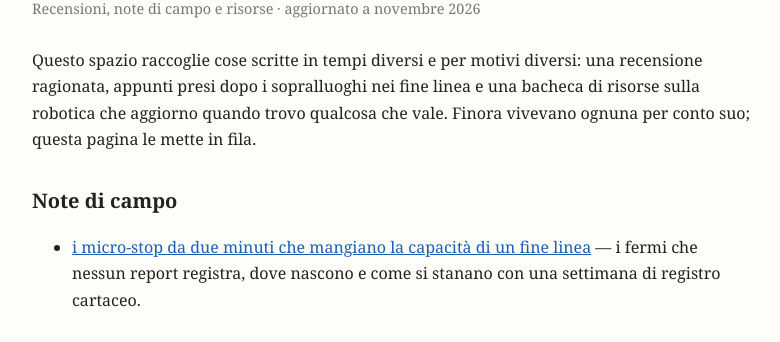
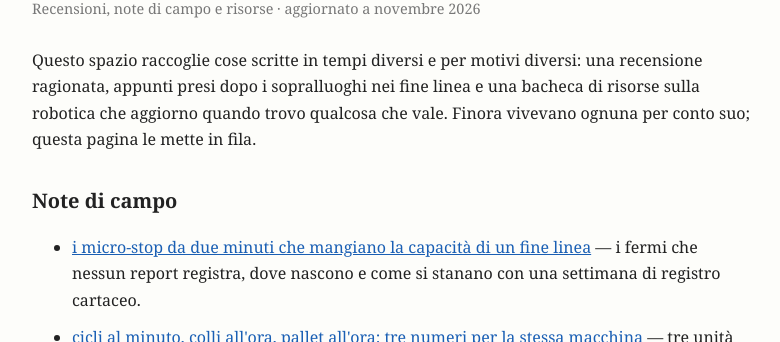
Before and after one commit to RoboticWAy/recensioni, a plain HTML site: page indice-appunti.html in a window 1280 px wide. Shown: the part 95-437 px from the top of the page, without its empty margins (248-1028 px from the left). Drawn offline with Linux system fonts and the light colour scheme.

Commit message:
Prova settle: voce tre-misure-della-cadenza in indice-appunti

```diff
--- a/indice-appunti.html
+++ b/indice-appunti.html
@@ -24,6 +24,7 @@
 <h2>Note di campo</h2>
 <ul>
 <li><a href="/recensioni/fermi-linea-fine-linea.html">i micro-stop da due minuti che mangiano la capacità di un fine linea</a> — i fermi che nessun report registra, dove nascono e come si stanano con una settimana di registro cartaceo.</li>
+<li><a href="/recensioni/tre-misure-della-cadenza.html">cicli al minuto, colli all'ora, pallet all'ora: tre numeri per la stessa macchina</a> — tre unità per misurare la stessa macchina, e come convertirle senza farsi ingannare dalle schede tecniche.</li>
 </ul>
 
 <h2>Recensioni</h2>
```
